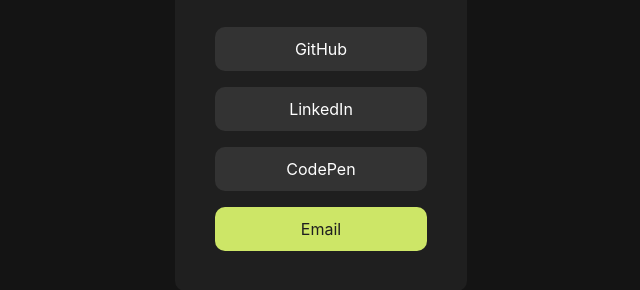
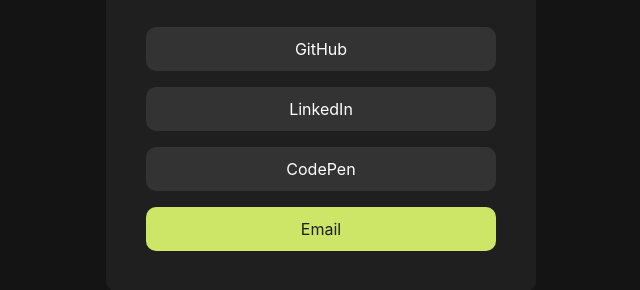
Before and after one commit to megmisk/frontend-mentor-profile-card, a website built with Vite: page index.html in a window 1280 px wide. Shown: the part 388-678 px from the top of the page, without its empty margins (319-959 px from the left). Built offline with nearby package versions, Linux system fonts and the light colour scheme.

Commit message:
Remove rounded utility class from card, add some media query styles

```diff
--- a/index.html
+++ b/index.html
@@ -9,7 +9,7 @@
   </head>
   <body>
     <div class="container">
-      <article class="card rounded">
+      <article class="card">
         <header class="card__header">
           <img class="card__image" src="/images/profile-pic.jpg" alt="Megan Miskiman profile picture">
           <h1 class="card__name">Megan Miskiman</h1>
--- a/src/style.css
+++ b/src/style.css
@@ -27,13 +27,14 @@
   align-items: center;
   min-height: 100vh;
   color: var(--color-light);
-  background-color: #141414;
+  background-color: #1F1F1F;
 }
 
 .card {
   text-align: center;
   padding: 40px;
   background-color: #1F1F1F;
+  width: 100%;
 }
 
 .card__image {
@@ -71,3 +72,18 @@
   background-color: var(--color-accent);
   color: #1F1F1F;
 }
+
+/* Styles for viewports 400px or wider */
+@media screen and (min-width: 400px) {
+
+  .container {
+    background-color: #141414;
+  }
+
+  .card {
+    border-radius: 10px;
+    max-width: 350px;
+    min-height: auto;
+  }
+
+}
```
